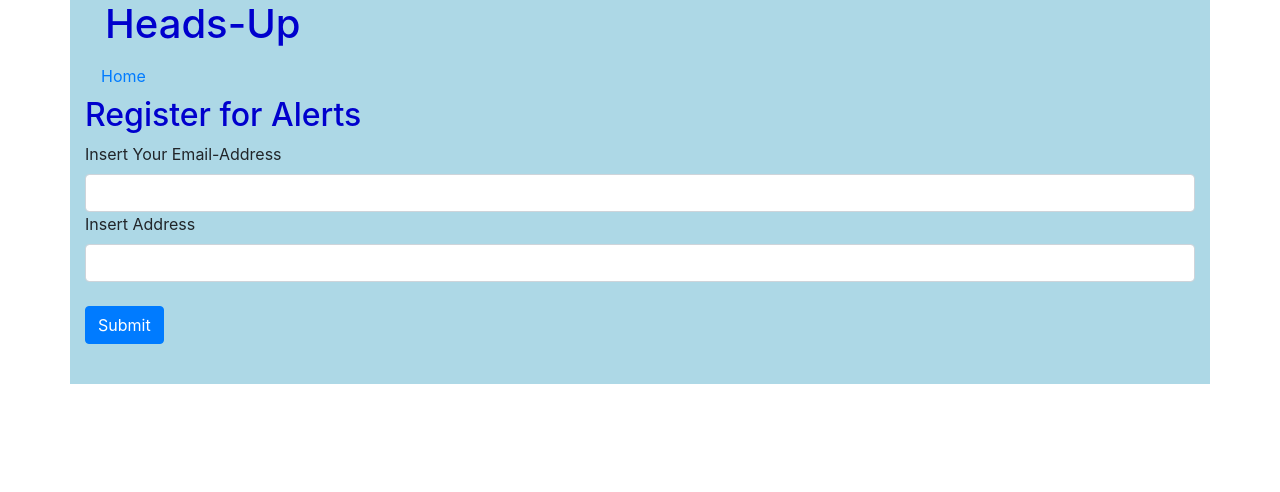
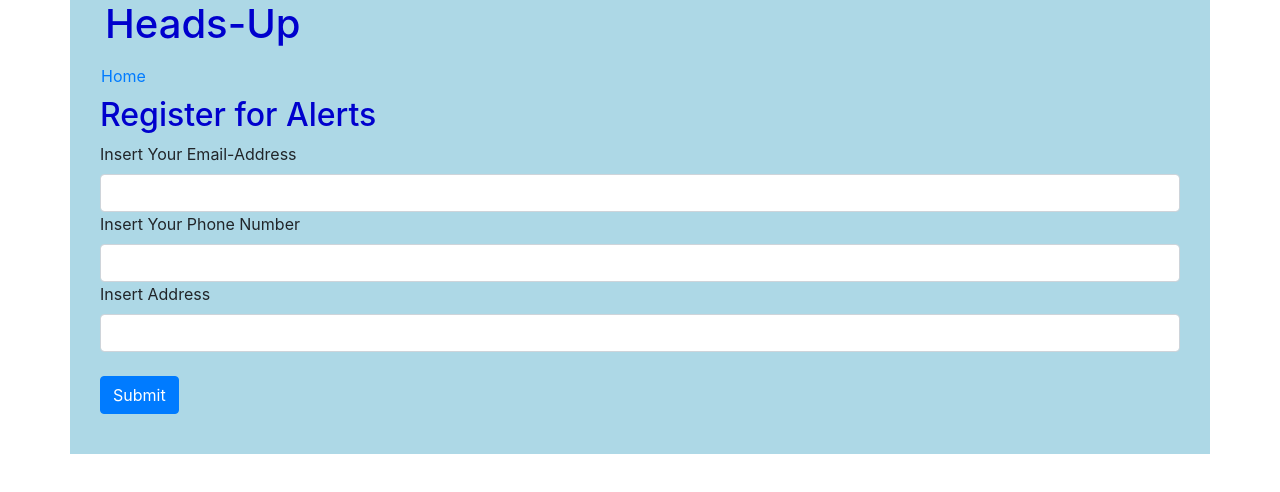
Before and after one commit to gemmaburke/heads-up, a React (Create React App) app in the folder client/: page /alerts in a window 1280 px wide. Shown: the top 492 px of the page. Built offline with nearby package versions, Linux system fonts and the light colour scheme; no server answers.

Commit message:
Added an alert to Alerts

```diff
--- a/client/src/Components/Alerts.js
+++ b/client/src/Components/Alerts.js
@@ -1,12 +1,15 @@
 import React from 'react';
 import Form from 'react-bootstrap/Form';
 import Button from 'react-bootstrap/Button';
+import Container from 'react-bootstrap/Container';
+
 
 class Alerts extends React.Component {
     constructor(props) {
         super(props);
         this.state = {
             email: '',
+            phone_number: '',
             location: ''
         }
     }
@@ -25,24 +28,38 @@ class Alerts extends React.Component {
         this.setState({
             [name]: value
         });
-        console.log(this.state)
-    }
+        console.log(this.state);
+        alert("Your email, phone number and address have been successfully added to our database")
+
+    };
+
+
 
     render() {
         return (
-            <div>
+            <Container fluid>
                 <h2>Register for Alerts</h2>
                 <Form onSubmit={(e) => this.handleSubmit(e)}>
                     <Form.Group>
                         <Form.Label htmlFor="email">Insert Your Email-Address</Form.Label>
                             <Form.Control
+                                required
                                 name="email"
                                 type="email"
                                 value={this.state.email}
                                 onChange={(e) => this.handleChange(e)}
                             />
+                        <Form.Label htmlFor="phone_number">Insert Your Phone Number</Form.Label>
+                            <Form.Control
+                                required
+                                name="phone_number"
+                                type="phone_number"
+                                value={this.state.phone_number}
+                                onChange={(e) => this.handleChange(e)}
+                            />
                         <Form.Label htmlFor="address">Insert Address</Form.Label>
                             <Form.Control
+                                required
                                 name="location"
                                 type="text"
                                 value={this.state.location}
@@ -53,7 +70,7 @@ class Alerts extends React.Component {
                     </Form.Group>
                 </Form>
                 <br/>
-            </div>
+            </Container>
         )
     }
 }
```
